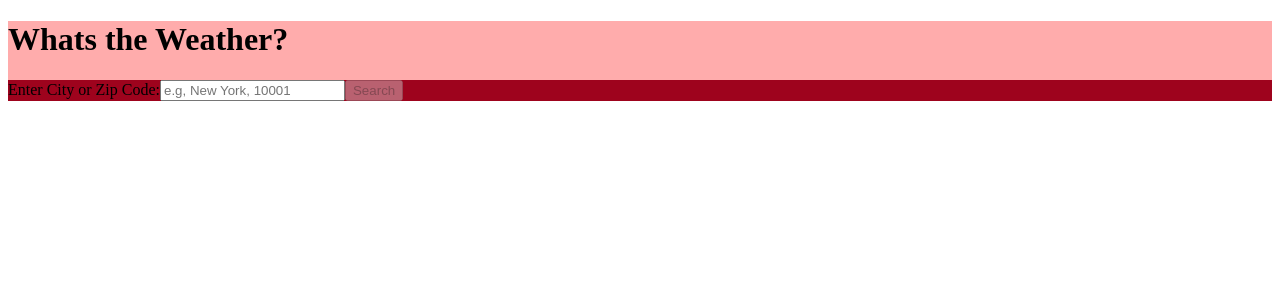
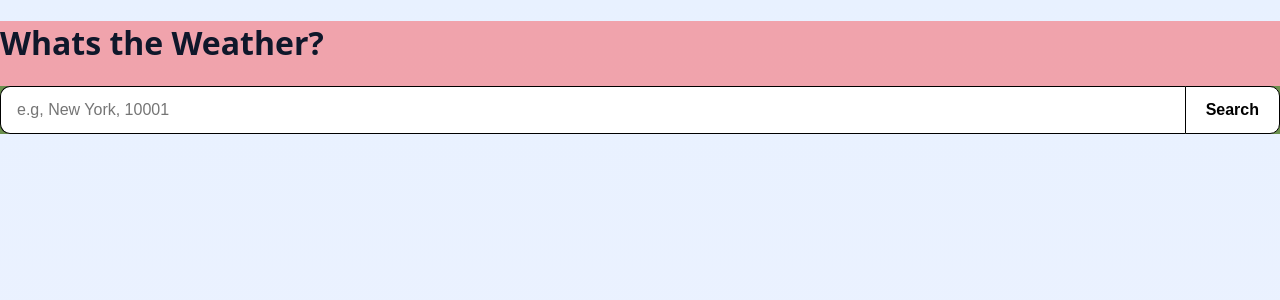
Before and after one commit to andreaparias17/WeatherApp2, a React (Vite) app: page / in a window 1280 px wide. Shown: the top 300 px of the page. Built offline with nearby package versions, Linux system fonts and the light colour scheme; no server answers.

Commit message:
added the styling to the app and added picture to landing page

```diff
--- a/src/App.css
+++ b/src/App.css
@@ -1,38 +1,148 @@
-.App {
-  text-align: center;
+
+:root {
+  --bg-grad-top: #e8f1ff;
+  --bg-grad-bot: #eef2ff;
+  --card-bg: #ffffff;
+  --text: #0f172a;
+  --muted: #6b7280;
+  --border: #e5e7eb;
+  --accent: #111827;
+  --accent-weak: #9ca3af;
+  --shadow: 0 12px 40px rgba(0,0,0,0.12);
 }
 
-.App-logo {
-  height: 40vmin;
-  pointer-events: none;
+* { box-sizing: border-box; }
+html, body, #root { height: 100%; }
+body {
+  margin: 0;
+  font-family: ui-sans-serif, system-ui, -apple-system, Segoe UI, Roboto, "Helvetica Neue", Arial, "Noto Sans";
+  color: var(--text);
+  background: linear-gradient(180deg, var(--bg-grad-top), var(--bg-grad-bot));
 }
 
-@media (prefers-reduced-motion: no-preference) {
-  .App-logo {
-    animation: App-logo-spin infinite 20s linear;
-  }
+
+.landing-shell {
+  min-height: 100vh;
+  display: grid;
+  place-items: start center;
+  padding: 40px 16px;
+  gap: 24px;
 }
 
-.App-header {
-  background-color: #282c34;
-  min-height: 100vh;
-  display: flex;
-  flex-direction: column;
-  align-items: center;
-  justify-content: center;
-  font-size: calc(10px + 2vmin);
-  color: white;
+
+.card {
+  width: 520px;
+  max-width: 92vw;
+  background: var(--card-bg);
+  border-radius: 18px;
+  box-shadow: var(--shadow);
+  border: 1px solid var(--border);
+  padding: 28px 28px 30px;
 }
 
-.App-link {
-  color: #61dafb;
+
+.landing-card {
+  padding: 44px 28px;
+  min-height: 420px;
 }
 
-@keyframes App-logo-spin {
-  from {
-    transform: rotate(0deg);
-  }
-  to {
-    transform: rotate(360deg);
-  }
+.results-card {
+  padding-top: 18px;
 }
+
+/* headings */
+.app-title {
+  margin: 4px 0 22px;
+  font-weight: 800;
+  font-size: 22px;
+  letter-spacing: 0.2px;
+}
+.landing-card .app-title {
+  text-align: center;
+  font-size: 30px;
+}
+.tagline {
+  margin: 10px 0 16px;
+  font-size: 22px;
+  font-weight: 700;
+}
+
+/* image */
+.hero-art {
+  display: block;
+  margin: 0 auto 10px;
+  width: 160px;
+  height: auto;
+  object-fit: contain;
+}
+
+
+.search-section {
+  background: transparent !important;
+  padding: 0 !important;
+  border-radius: 0 !important;
+  display: grid;
+  grid-template-columns: 1fr auto;
+  gap: 0;
+  align-items: center;
+}
+
+.search-section label {
+  display: none;
+}
+
+.search-section input {
+  padding: 14px 16px;
+  font-size: 16px;
+  background: #fff;
+  border: 1px solid #000;
+  border-right: none;
+  border-radius: 10px 0 0 10px;
+  width: 100%;
+  outline: none;
+}
+
+.search-section input:focus {
+  border-color: black;
+}
+
+.search-section button {
+  padding: 14px 20px;
+  font-size: 16px;
+  font-weight: 700;
+  background: #fff;
+  color: #000;
+  border: 1px solid #000;
+  border-radius: 0 10px 10px 0;
+  cursor: pointer;
+}
+
+.search-section button:hover { background: #f5f5f5; }
+
+
+.top-row {
+  display: flex; justify-content: space-between; align-items: center;
+  gap: 16px; margin-bottom: 18px;
+}
+.temp { font-size: 34px; font-weight: 700; }
+.desc { color: var(--muted); text-transform: capitalize; }
+.wx-icon { width: 72px; height: 72px; object-fit: contain; }
+.place { text-align: center; margin: 8px 0 18px; font-size: 26px; font-weight: 800; }
+.section-title { margin: 0 0 10px; font-size: 14px; color: var(--muted); text-transform: uppercase; }
+.details-grid { display: grid; grid-template-columns: repeat(2, minmax(0, 1fr)); gap: 12px; }
+.detail { display: flex; align-items: center; gap: 12px; padding: 12px; border: 1px solid var(--border); border-radius: 12px; background: #fafbff; }
+.detail .emoji { display:flex; align-items:center; justify-content:center; width: 40px; height: 40px; }
+.detail .value { font-weight: 700; }
+.detail .label { font-size: 12px; color: var(--muted); }
+
+
+.status { text-align: center; color: var(--muted); }
+.status.error { color: #b00020; }
+
+
+@media (max-width: 540px) {
+  .card { width: 100%; }
+  .temp { font-size: 28px; }
+  .place { font-size: 22px; }
+  .details-grid { grid-template-columns: 1fr; }
+}
```
Also changed, not shown: public/sunhero.png (added), public/weatherheropic.png (added).
